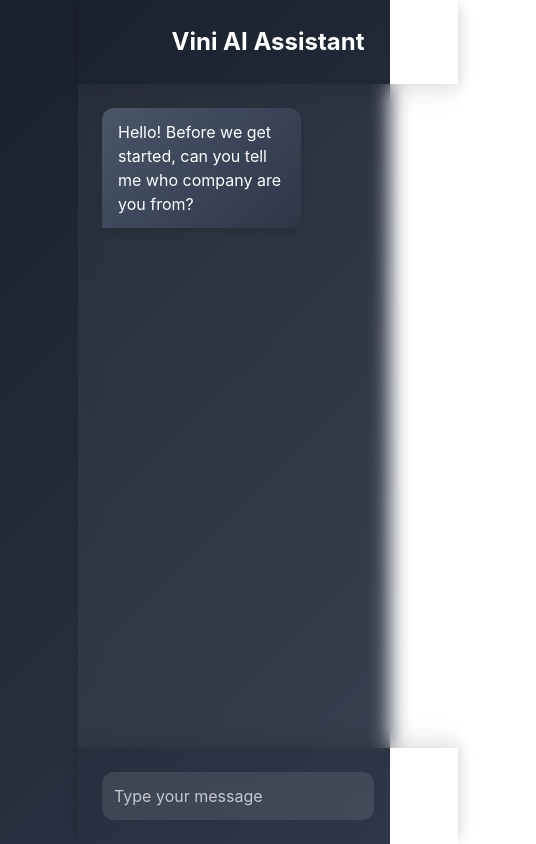
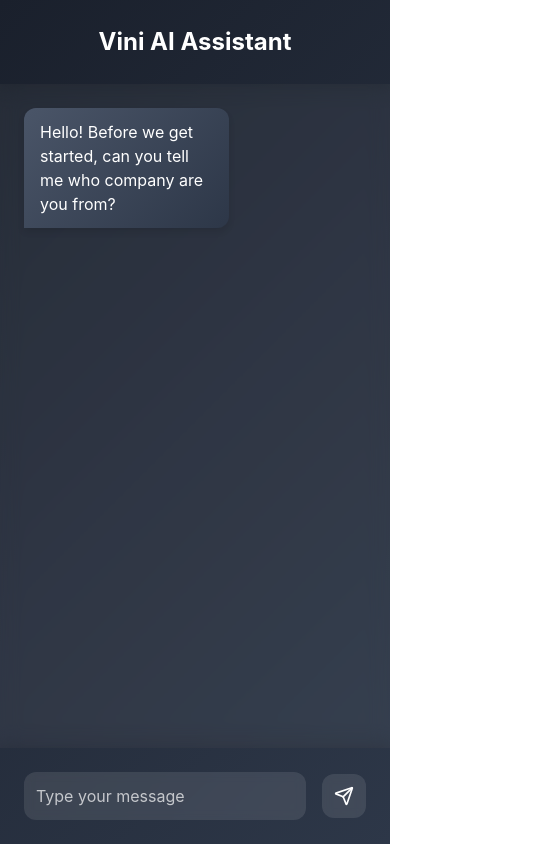
Before and after one commit to VCasseb/private_chatbot_frontend, a Next.js app: page / in a window 390 px wide. Shown: the whole page, 536 px wide, since content can reach past the window. Built offline with nearby package versions, Linux system fonts and the light colour scheme.

Commit message:
responsividade

```diff
--- a/app/chatbot.tsx
+++ b/app/chatbot.tsx
@@ -21,8 +21,11 @@ const MainContent = styled.div`
   flex-direction: column;
   flex: 1;
   height: 100vh;
-  padding-left: clamp(20px, 20vw, 600px);
-  padding-right: clamp(20px, 20vw, 600px);
+
+    @media (min-width: 768px) {
+      padding-left: clamp(20px, 20vw, 600px);
+      padding-right: clamp(20px, 20vw, 600px);
+  }
 `;
 
 
```
